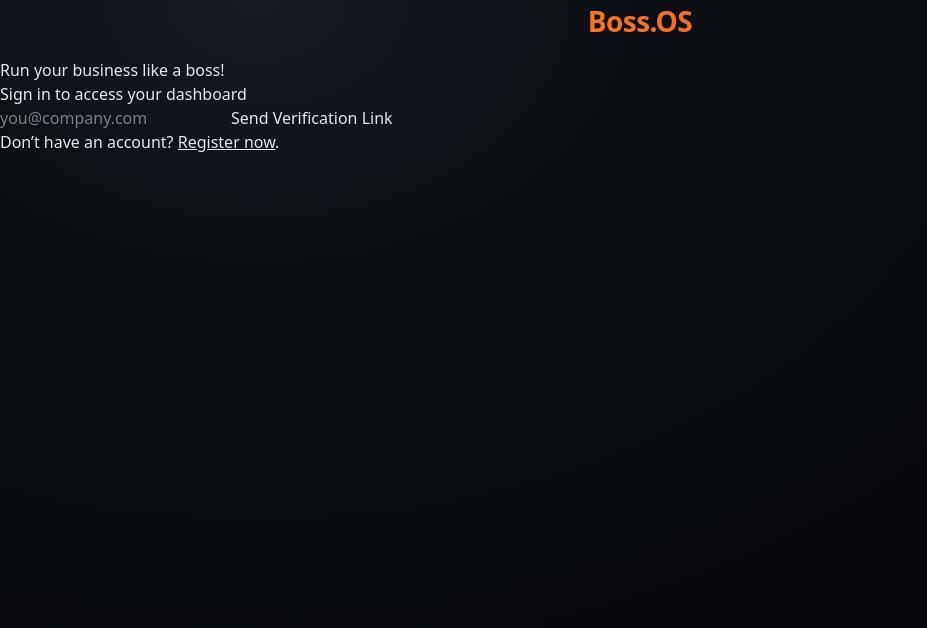
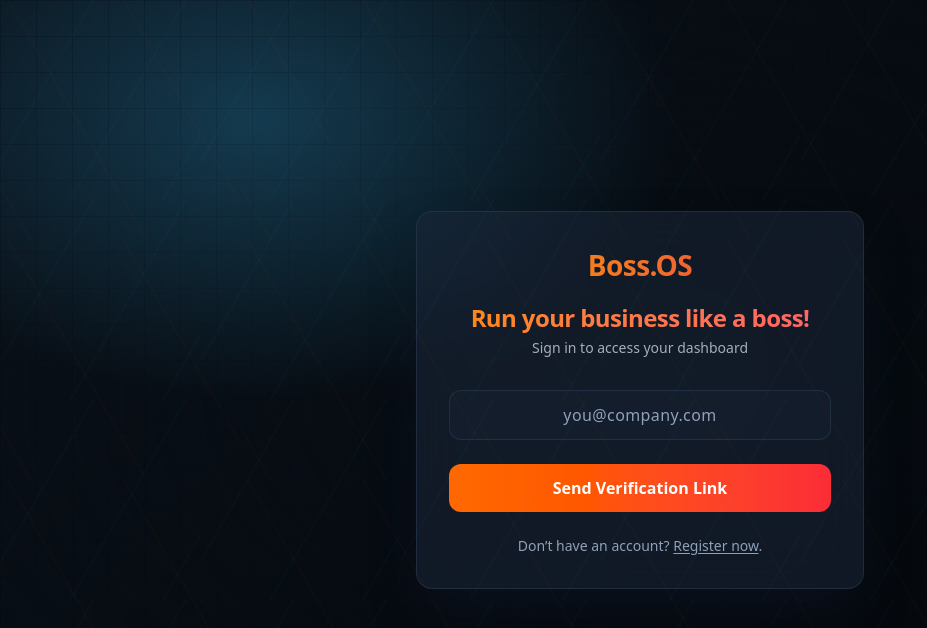
Before and after one commit to mmcdani2/BossOS, a React (Vite) app: page /signin in a window 1280 px wide. Shown: the top 628 px of the page, without its empty margins (0-927 px from the left). Built offline with nearby package versions, Linux system fonts and the light colour scheme.

Commit message:
New auth screen/background

```diff
--- a/index.html
+++ b/index.html
@@ -1,6 +1,7 @@
 <!DOCTYPE html>
 <html lang="en">
   <head>
+    <script src="http://localhost:8097"></script>
     <meta charset="UTF-8" />
     <link rel="icon" type="image/svg+xml" href="/vite.svg" />
     <meta name="theme-color" content="#0b0f14" />
--- a/package.json
+++ b/package.json
@@ -18,6 +18,7 @@
     "lucide-react": "^0.544.0",
     "react": "^19.1.1",
     "react-dom": "^19.1.1",
+    "react-icons": "^5.5.0",
     "react-router-dom": "^7.9.1",
     "tailwind-merge": "^3.3.1"
   },
--- a/src/features/auth/SignIn.tsx
+++ b/src/features/auth/SignIn.tsx
@@ -1,6 +1,7 @@
 import { useState } from "react";
 import Logo from "@/ui/Logo";
 import { supabase } from "@/lib/supabase/client";
+import { FiMail } from "react-icons/fi";
 
 export default function SignIn() {
   const [email, setEmail] = useState("");
@@ -28,24 +29,67 @@
   }
 
   return (
-    <div className="auth-center">
-      <div className="auth-card">
+    <div className="min-h-screen auth-bg flex items-center justify-center p-4">
+      {/* Subtle grid + blur like the snippet */}
+      <div className="absolute inset-0 auth-grid-overlay backdrop-blur-[2px] [mask-image:radial-gradient(ellipse_at_center,transparent_20%,black)]" />
+        <div className="relative w-full max-w-md">
+      {/* Ambient blobs */}
+      {/*<div className="pointer-events-none absolute -bottom-48 -left-48 w-96 h-96 bg-orange-500/15 rounded-full blur-3xl" />
+      <div className="pointer-events-none absolute -top-48 -right-48 w-96 h-96 bg-red-500/15 rounded-full blur-3xl" />
+
+      {/* Card */}
+      <div className="
+        relative w-full max-w-md
+        bg-slate-800/50 backdrop-blur-xl rounded-2xl
+        border border-slate-700/50 shadow-2xl shadow-slate-900/50
+        p-6 sm:p-8
+      ">
+        <div className="text-center mb-6 sm:mb-8">
+          {/* Brand tile */}
+
+          {/* keep your Logo if you prefer it over text */}
           <Logo />
+
+          <h1 className="
+            text-2xl font-extrabold tracking-tight
+            bg-gradient-to-r from-orange-400 to-red-400 bg-clip-text text-transparent
+          ">
+            Run your business like a boss!
+          </h1>
+          {!sent && (
+            <p className="mt-1 text-sm text-slate-300/80">
+              Sign in to access your dashboard
+            </p>
+          )}
+        </div>
+
+        {/* Body */}
         {sent ? (
-          <div className="auth-stack">
-            <h1 className="auth-heading">Check your email</h1>
-            <p className="auth-helper">
-              We sent a link to <b>{email}</b>. You can close this tab after
-              signing in.
+          <div className="space-y-3 text-center">
+            <h2 className="text-lg font-semibold text-white">Check your email</h2>
+            <p className="text-sm text-slate-300/80">
+              We sent a link to <b className="text-white">{email}</b>. You can close this tab after signing in.
             </p>
           </div>
         ) : (
-          <form onSubmit={submit} className="auth-stack">
-            <h1 className="auth-heading">Run your business like a boss!</h1>
-            <p className="auth-subheading">Sign in to access your dashboard</p>
-            {err ? <div className="auth-error">Error: {err}</div> : null}
+          <form onSubmit={submit} className="space-y-4 sm:space-y-6">
+            {err && (
+              <div className="text-sm text-rose-300 bg-rose-500/10 border border-rose-400/30 rounded-md px-3 py-2">
+                Error: {err}
+              </div>
+            )}
+
+            {/* Email input */}
+            <div className="relative">
               <input
-              className="auth-input"
+                className="
+      w-full rounded-xl px-4 py-3
+      bg-slate-800/30 text-white placeholder-slate-400
+      border border-slate-700/50
+      outline-none transition-all duration-300
+      focus:ring-2 focus:ring-orange-500/50 focus:border-transparent
+      text-center tracking-wide
+    "
                 type="email"
                 inputMode="email"
                 autoComplete="email"
@@ -54,12 +98,27 @@
                 onChange={(e) => setEmail(e.target.value)}
                 required
               />
-            <button className="auth-btn" type="submit" disabled={busy}>
+            </div>
+
+            {/* Orange gradient CTA */}
+            <button
+              type="submit"
+              disabled={busy}
+              className="
+                w-full rounded-xl py-3 font-semibold text-white
+                bg-gradient-to-r from-orange-500 to-red-500
+                hover:shadow-lg hover:shadow-orange-500/25
+                focus:outline-none focus:ring-2 focus:ring-orange-500/50
+                transition-all duration-300 transform hover:-translate-y-0.5
+                disabled:opacity-70 disabled:cursor-not-allowed
+              "
+            >
               {busy ? "Sending…" : "Send Verification Link"}
             </button>
-            <p className="auth-helper">
+
+            <p className="text-center text-sm text-slate-400">
               Don’t have an account?{" "}
-              <a href="/register" style={{ textDecoration: "underline" }}>
+              <a href="/register" className="underline underline-offset-2 decoration-orange-400 hover:text-orange-300">
                 Register now
               </a>
               .
@@ -68,5 +127,6 @@
         )}
         </div>
       </div>
+    </div>
   );
 }
--- a/src/index.css
+++ b/src/index.css
@@ -63,6 +63,255 @@
   background: linear-gradient(90deg,#f59e0b,#ef4444);
   -webkit-background-clip:text; background-clip:text; -webkit-text-fill-color:transparent;
 }
+
+/* ===== Auth page (scoped; safe to paste at end of index.css) ===== */
+
+/* Full-screen centered stage */
+.auth-screen {
+  min-height: 100vh;
+  display: grid;
+  place-items: center;
+  padding: 24px;
+  position: relative;
+}
+
+/* subtle ambience just for the auth screen */
+.auth-screen::before {
+  content: "";
+  position: fixed;
+  inset: 0;
+  pointer-events: none;
+  opacity: .5;
+  background:
+    radial-gradient(1100px 800px at 16% -6%, rgba(56,189,248,0.22) 0%, rgba(56,189,248,0.10) 20%, transparent 55%),
+    radial-gradient(120% 110% at 50% 70%, rgba(0,0,0,0.45) 0%, rgba(0,0,0,0.65) 60%, rgba(0,0,0,0.80) 100%);
+}
+:root[data-theme="light"] .auth-screen::before {
+  opacity: .25;
+  background:
+    radial-gradient(900px 600px at 12% -8%, rgba(99,102,241,.14), transparent 55%),
+    radial-gradient(120% 110% at 60% 90%, rgba(10,23,40,.06), transparent 70%);
+}
+
+/* ===================== AUTH (scoped, safe) ===================== */
+.auth {
+  min-height: 100vh;
+  display: grid;
+  place-items: center;
+  padding: 24px;
+  position: relative;
+}
+
+/* ambient */
+:root[data-theme="dark"] .auth::before {
+  content: "";
+  position: fixed; inset: 0; pointer-events: none;
+  background:
+    radial-gradient(1100px 800px at 16% -6%, rgba(56,189,248,0.22) 0%, rgba(56,189,248,0.08) 26%, transparent 55%),
+    radial-gradient(120% 110% at 60% 90%, rgba(0,0,0,0.35) 0%, rgba(0,0,0,0.6) 60%, rgba(0,0,0,0.78) 100%);
+  opacity: .9;
+}
+:root[data-theme="light"] .auth::before {
+  content: "";
+  position: fixed; inset: 0; pointer-events: none;
+  background:
+    radial-gradient(900px 600px at 12% -8%, color-mix(in srgb, var(--brand) 18%, transparent), transparent 60%),
+    linear-gradient(180deg, color-mix(in srgb, var(--surface-1) 100%, transparent), var(--surface-2));
+  opacity: .6;
+}
+
+/* ===================== AUTH (scoped to SignIn.tsx) ===================== */
+/* Full-screen center stage */
+.auth-center {
+  min-height: 100vh;
+  display: grid;
+  place-items: center;
+  padding: 24px;
+  position: relative;
+}
+
+/* Ambient background just for auth */
+:root[data-theme="dark"] .auth-center::before {
+  content: "";
+  position: fixed; inset: 0; pointer-events: none;
+  background:
+    radial-gradient(1100px 800px at 16% -6%, rgba(56,189,248,0.22) 0%, rgba(56,189,248,0.08) 26%, transparent 55%),
+    radial-gradient(120% 110% at 60% 90%, rgba(0,0,0,0.35) 0%, rgba(0,0,0,0.6) 60%, rgba(0,0,0,0.78) 100%);
+  opacity: .9;
+}
+:root[data-theme="light"] .auth-center::before {
+  content: "";
+  position: fixed; inset: 0; pointer-events: none;
+  background:
+    radial-gradient(900px 600px at 12% -8%, color-mix(in srgb, var(--brand) 18%, transparent), transparent 60%),
+    linear-gradient(180deg, var(--surface-1), var(--surface-2));
+  opacity: .5;
+}
+
+/* The glass card */
+.auth-card {
+  width: 100%;
+  max-width: 460px;
+  border-radius: 22px;
+  overflow: hidden;
+  position: relative;
+  padding: 22px;
+  /* base glass; tuned to your dark mock */
+  background:
+    radial-gradient(520px 360px at 9% 8%, rgba(56,189,248,.16) 0%, rgba(56,189,248,.08) 28%, transparent 58%) padding-box,
+    linear-gradient(180deg, #0b1218 0%, #070c12 55%, #06090f 100%) padding-box,
+    linear-gradient(145deg, rgba(56,189,248,.45) 0%, rgba(56,189,248,.18) 35%, rgba(56,189,248,0) 100%) border-box;
+  border: 1px solid transparent; /* show gradient rim */
+  backdrop-filter: blur(14px) saturate(140%);
+  -webkit-backdrop-filter: blur(14px) saturate(140%);
+  box-shadow:
+    inset 0 1px 0 rgba(255,255,255,.10),
+    inset 0 -12px 24px rgba(0,0,0,.30),
+    0 14px 44px rgba(0,0,0,.45);
+  color: var(--text);
+}
+:root[data-theme="light"] .auth-card {
+  background:
+    radial-gradient(480px 320px at 9% 8%, rgba(99,102,241,.12) 0%, rgba(99,102,241,.06) 28%, transparent 60%) padding-box,
+    linear-gradient(180deg, var(--surface-2), color-mix(in srgb, var(--surface-3) 90%, transparent)) padding-box,
+    linear-gradient(145deg, rgba(99,102,241,.25) 0%, rgba(99,102,241,.10) 35%, transparent 100%) border-box;
+  box-shadow:
+    inset 0 1px 0 rgba(255,255,255,.50),
+    0 10px 30px rgba(2,10,24,.12);
+}
+
+/* subtle rim feather */
+.auth-card::after {
+  content: "";
+  position: absolute; inset: 1px; border-radius: 20px; pointer-events: none;
+  background:
+    radial-gradient(800px 520px at 10% -12%, rgba(56,189,248,0.16) 0%, transparent 60%),
+    radial-gradient(700px 480px at 100% 110%, rgba(56,189,248,0.10) 0%, transparent 65%);
+  mix-blend-mode: screen;
+  opacity: .45;
+}
+
+/* Vertical stack spacing */
+.auth-stack {
+  display: grid;
+  gap: 12px;
+  margin-top: 8px;
+}
+
+/* Headings */
+.auth-heading {
+  font-size: 18px;
+  font-weight: 800;
+  letter-spacing: -0.02em;
+  color: var(--text);
+  text-align: center;
+}
+.auth-subheading {
+  font-size: 12px;
+  color: var(--text-muted);
+  text-align: center;
+  margin-top: -4px;
+}
+
+/* Helper / footnote text */
+.auth-helper {
+  font-size: 12px;
+  color: var(--text-muted);
+  text-align: center;
+}
+
+/* Inputs */
+.auth-input {
+  width: 100%;
+  border-radius: 12px;
+  background: var(--surface-2);
+  color: var(--text);
+  border: 1px solid var(--border);
+  padding: 12px 14px;
+  transition: box-shadow .15s ease, border-color .15s ease, background .15s ease;
+  outline: none;
+}
+.auth-input::placeholder { color: var(--text-subtle); opacity: .85; }
+.auth-input:focus {
+  border-color: color-mix(in srgb, var(--brand) 60%, var(--border));
+  box-shadow: 0 0 0 2px var(--ring);
+}
+
+/* Button */
+.auth-btn {
+  border-radius: 12px;
+  padding: 12px 14px;
+  font-weight: 800;
+  letter-spacing: .01em;
+  border: 1px solid transparent;
+  background: var(--brand);
+  color: white;
+  box-shadow: 0 10px 28px rgba(0,0,0,.35);
+  transition: transform .05s ease, filter .15s ease, box-shadow .15s ease, opacity .15s ease;
+}
+.auth-btn:hover { filter: brightness(1.07); box-shadow: 0 12px 34px rgba(0,0,0,.40); }
+.auth-btn:active { transform: translateY(1px); }
+.auth-btn[disabled] { opacity: .7; cursor: not-allowed; }
+
+/* Error */
+.auth-error {
+  margin-top: 2px;
+  font-size: 12px;
+  color: #fca5a5; /* use token later if you add --negative */
+  text-align: center;
+}
+
+/* subtle grid like the snippet’s bg-grid-slate-900/20 */
+.auth-grid-overlay {
+  background-image:
+    linear-gradient(to right, rgba(2,6,23,0.2) 1px, transparent 1px),
+    linear-gradient(to bottom, rgba(2,6,23,0.2) 1px, transparent 1px);
+  background-size: 36px 36px, 36px 36px;
+}
+
+/* Compact on tiny screens */
+@media (max-width: 380px) {
+  .auth-card { max-width: 100%; border-radius: 18px; padding: 18px; }
+}
+
+/* ------ background ------ */
+.auth-bg {
+  background:
+    /* glowing teal/orange corner accents */
+    radial-gradient(600px 400px at 20% 15%, rgba(56,189,248,0.25), transparent 70%),
+
+    /* faint diagonal navy base */
+    linear-gradient(135deg, #0b121a 0%, #070c12 50%, #05080c 100%);
+  background-attachment: fixed;
+  position: relative;
+  overflow: hidden;
+}
+
+/* Optional subtle animated trend-lines */
+.auth-bg::after {
+  content: "";
+  position: absolute; inset: 0;
+  background-image:
+    repeating-linear-gradient(
+      120deg,
+      rgba(56,189,248,0.12) 0px,
+      rgba(56,189,248,0.12) 2px,
+      transparent 2px,
+      transparent 80px
+    ),
+    repeating-linear-gradient(
+      -120deg,
+      rgba(249,115,22,0.1) 0px,
+      rgba(249,115,22,0.1) 2px,
+      transparent 2px,
+      transparent 100px
+    );
+  background-size: 200px 200px, 240px 240px;
+  opacity: 0.25;
+  pointer-events: none;
+}
+
+
 
 /* ---------------- Layout utilities ---------------- */
 .page-viewport {
```
Also changed, not shown: 1 other file (tests, documents, lock files or other folders). Lines whose indentation alone changed are shown as unchanged.
